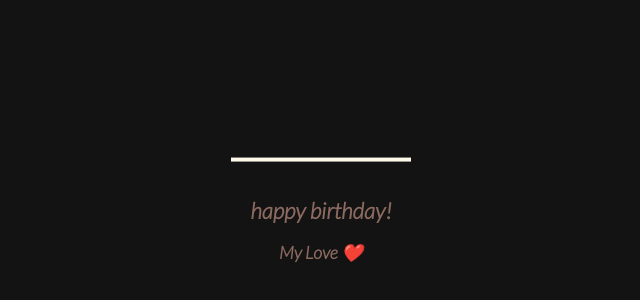
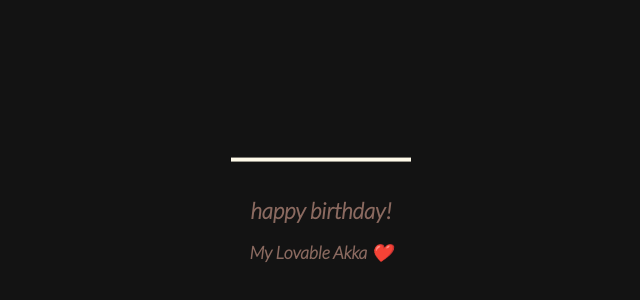
Before and after one commit to Rajivsharma0x14/Live-Testing, a plain HTML site: page index.html in a window 1280 px wide. Shown: the part 166-466 px from the top of the page, 327-967 px from the left. Drawn offline with Linux system fonts and the light colour scheme.

Commit message:
Update index.html

```diff
--- a/index.html
+++ b/index.html
@@ -284,7 +284,7 @@
       </svg>
       <div class="text">
       <h1>happy birthday!</h1>
-      <p class="name">My Love ❤️ </p>
+      <p class="name">My Lovable Akka ❤️ </p>
       </div>
   </body>
 </html>
```
